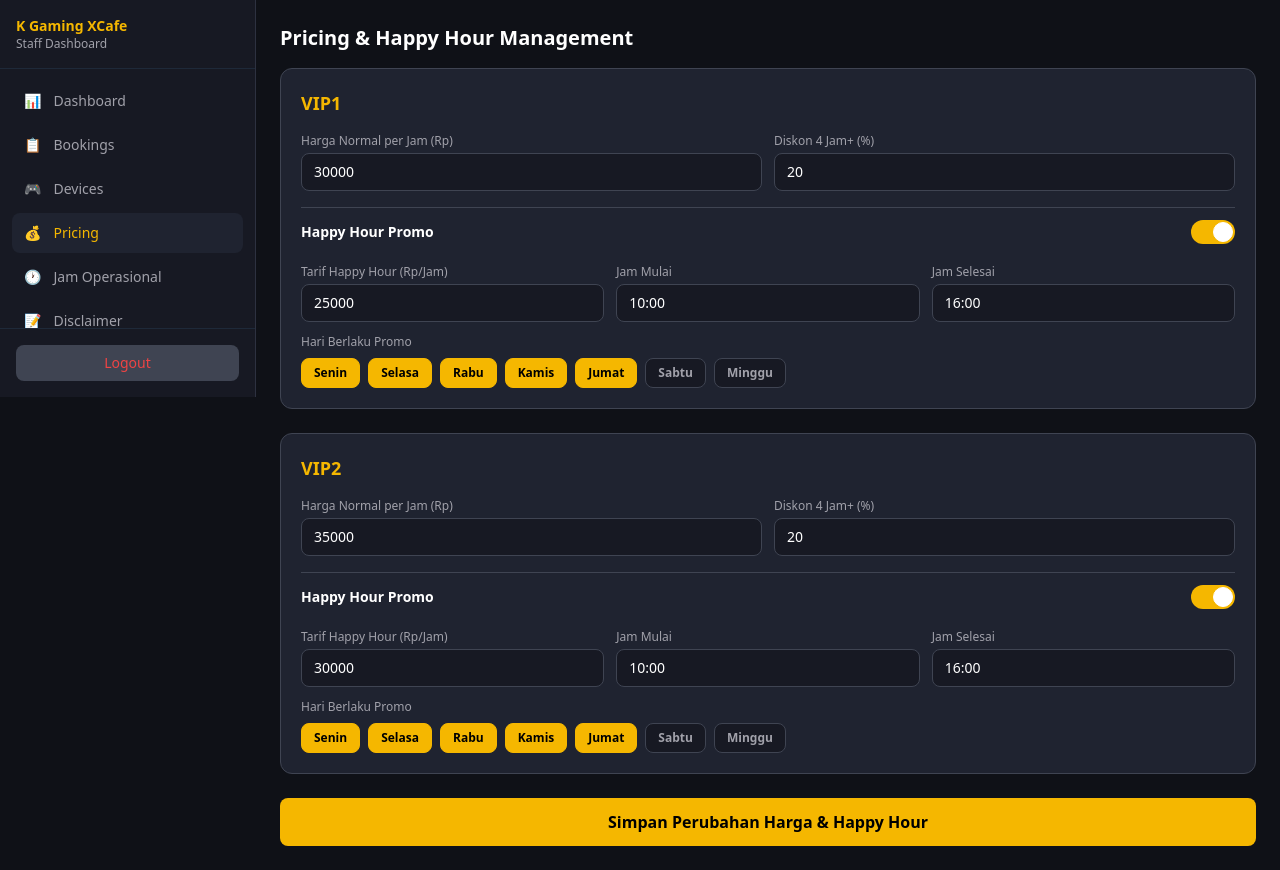
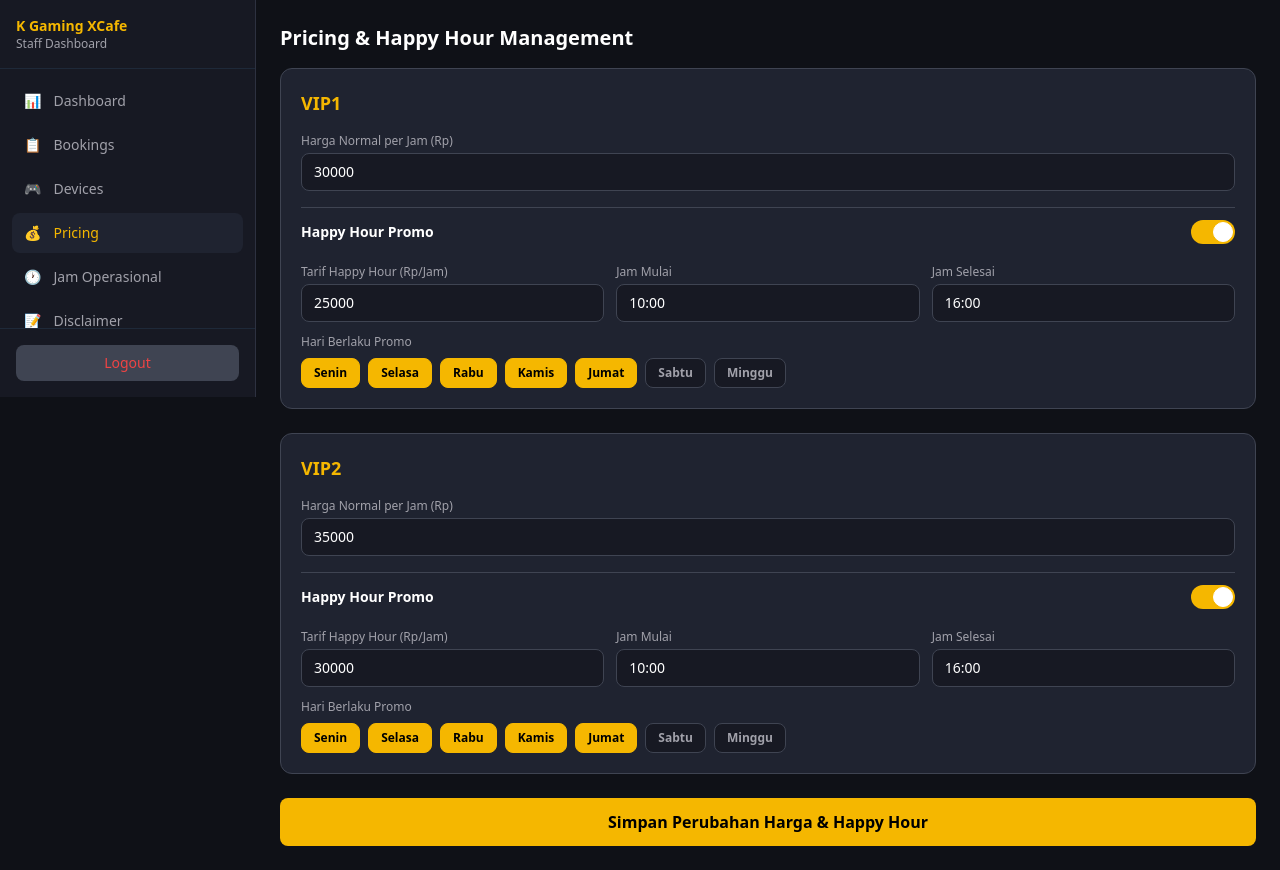
Before and after one commit to kabayy-sys/NEW-KGAMING-BOOKING-PROJECT, a Next.js app: page /dashboard/pricing in a window 1280 px wide. Built offline with nearby package versions, Linux system fonts and the light colour scheme; no server answers; the database is empty; sample sign-in values are in the browser's storage.

Commit message:
refactor: remove unused discount percentage input from admin pricing UI

```diff
--- a/src/app/dashboard/pricing/page.tsx
+++ b/src/app/dashboard/pricing/page.tsx
@@ -5,8 +5,8 @@ import { supabase } from "@/lib/supabase";
 import { PricingRule } from "@/types/database";
 
 const staticPricing: PricingRule[] = [
-  { id: "2", category: "VIP1", hourly_price: 30000, promo_2h_price: 55000, promo_3h_price: 80000, discount_4h_percent: 20, happy_hour_enabled: true, happy_hour_start: "10:00", happy_hour_end: "16:00", happy_hour_price: 25000, promo_days: [1,2,3,4,5], created_at: "", updated_at: "" },
-  { id: "3", category: "VIP2", hourly_price: 35000, promo_2h_price: 65000, promo_3h_price: 90000, discount_4h_percent: 20, happy_hour_enabled: true, happy_hour_start: "10:00", happy_hour_end: "16:00", happy_hour_price: 30000, promo_days: [1,2,3,4,5], created_at: "", updated_at: "" },
+  { id: "2", category: "VIP1", hourly_price: 30000, promo_2h_price: 55000, promo_3h_price: 80000, discount_4h_percent: 0, happy_hour_enabled: true, happy_hour_start: "10:00", happy_hour_end: "16:00", happy_hour_price: 25000, promo_days: [1,2,3,4,5], created_at: "", updated_at: "" },
+  { id: "3", category: "VIP2", hourly_price: 35000, promo_2h_price: 65000, promo_3h_price: 90000, discount_4h_percent: 0, happy_hour_enabled: true, happy_hour_start: "10:00", happy_hour_end: "16:00", happy_hour_price: 30000, promo_days: [1,2,3,4,5], created_at: "", updated_at: "" },
 ];
 
 const DAYS_OF_WEEK = [
@@ -53,7 +53,7 @@ export default function PricingPage() {
             hourly_price: rule.hourly_price,
             promo_2h_price: rule.promo_2h_price,
             promo_3h_price: rule.promo_3h_price,
-            discount_4h_percent: rule.discount_4h_percent,
+            discount_4h_percent: 0,
             happy_hour_enabled: rule.happy_hour_enabled ?? false,
             happy_hour_start: rule.happy_hour_start ?? "10:00",
             happy_hour_end: rule.happy_hour_end ?? "16:00",
@@ -123,8 +123,7 @@ export default function PricingPage() {
                 {rule.category}
               </h3>
 
-              {/* Normal & Package Prices */}
-              <div className="grid grid-cols-2 gap-3">
+              {/* Normal Price */}
               <div>
                 <label className="text-xs mb-1 block" style={{ color: "#A1A1AA" }}>
                   Harga Normal per Jam (Rp)
@@ -136,19 +135,6 @@ export default function PricingPage() {
                   className="w-full px-3 py-2 rounded-lg text-sm text-white"
                   style={{ backgroundColor: "#171923", border: "1px solid #3F4452" }}
                 />
-                </div>
-                <div>
-                  <label className="text-xs mb-1 block" style={{ color: "#A1A1AA" }}>
-                    Diskon 4 Jam+ (%)
-                  </label>
-                  <input
-                    type="number"
-                    value={rule.discount_4h_percent}
-                    onChange={(e) => updatePricing(index, "discount_4h_percent", Number(e.target.value))}
-                    className="w-full px-3 py-2 rounded-lg text-sm text-white"
-                    style={{ backgroundColor: "#171923", border: "1px solid #3F4452" }}
-                  />
-                </div>
               </div>
 
               {/* Happy Hour Settings */}
```
Lines whose indentation alone changed are shown as unchanged.
